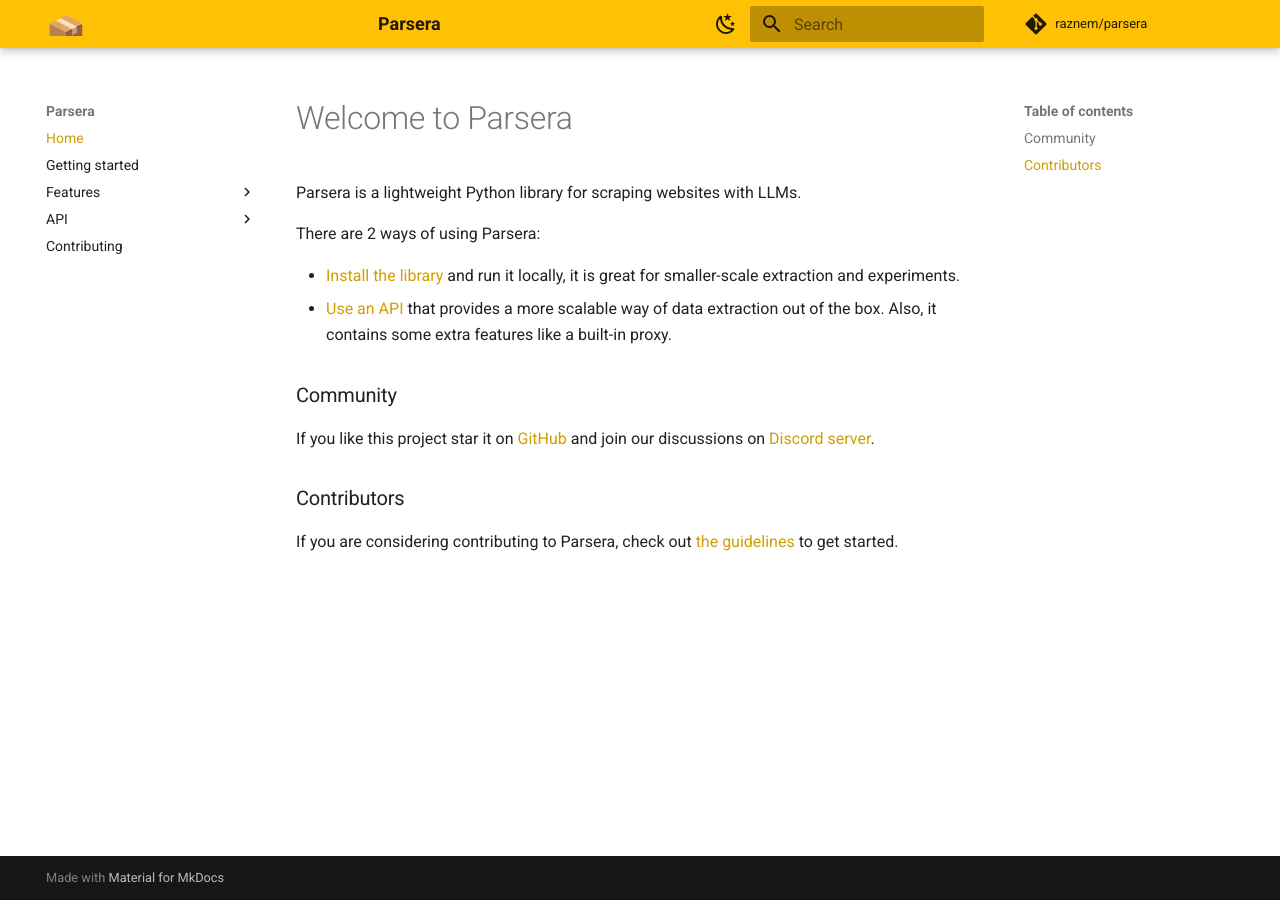
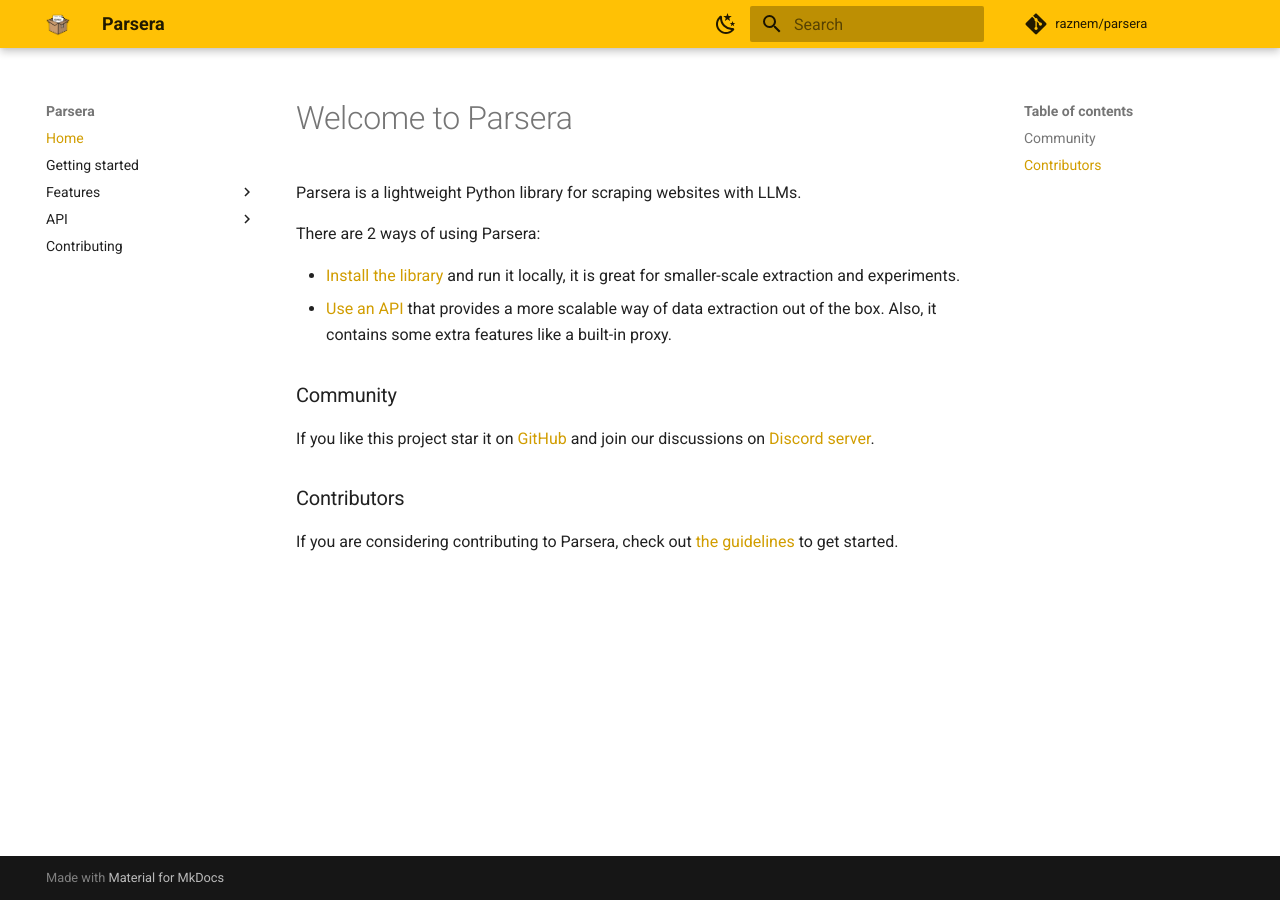
Before and after one commit to raznem/parsera, an MkDocs documentation site: the page built from docs/index.md, in a window 1280 px wide. Built offline with MkDocs 1.6.1 and Material for MkDocs 9.7.7, drawn with Linux system fonts in a browser that asks for light colours; comment, search, counter and statistics services are not loaded.

Commit message:
New docs logo

```diff
--- a/mkdocs.yml
+++ b/mkdocs.yml
@@ -4,8 +4,8 @@ site_url: https://docs.parsera.org/
 
 theme:
   name: material
-  logo: icon.svg
-  favicon: icon.svg
+  logo: parsera_open_logo_v2.png
+  favicon: icon.ico
   palette:
     - media: "(prefers-color-scheme: light)"
       primary: amber
```
Also changed, not shown: docs/icon.ico (added), docs/icon.svg (deleted), docs/parsera_open_logo_v2.png (added).
